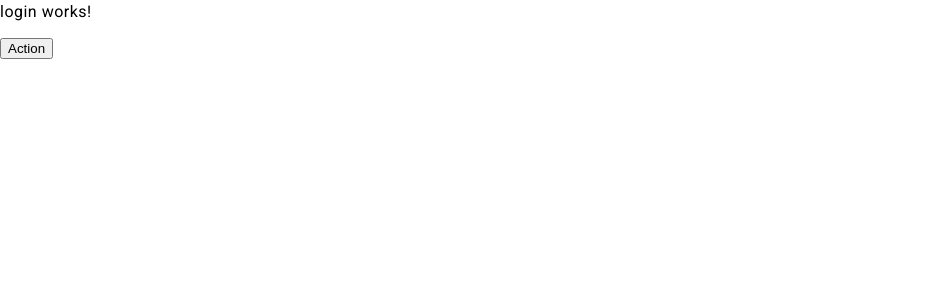
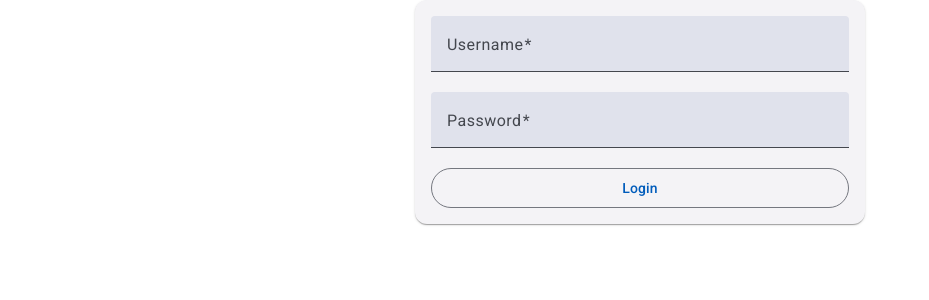
Before and after one commit to GZ123123/learning, an Angular app: page /login in a window 1280 px wide. Shown: the top 300 px of the page, without its empty margins (0-929 px from the left). Built offline with nearby package versions, Linux system fonts and the light colour scheme.

Commit message:
update: login page

```diff
--- a/src/app/(protected)/dashboard/dashboard.module.ts
+++ b/src/app/(protected)/dashboard/dashboard.module.ts
@@ -1,8 +1,9 @@
 import { NgModule } from '@angular/core';
 import { DashboardRoutingModule } from './dashboard-routing.module';
+import { SharedModule } from '../../shared/shared.module';
 
 @NgModule({
   declarations: [],
-  imports: [ DashboardRoutingModule ]
+  imports: [ DashboardRoutingModule, SharedModule ]
 })
 export class DashboardModule { }
--- a/src/app/(protected)/product/product.module.ts
+++ b/src/app/(protected)/product/product.module.ts
@@ -2,10 +2,10 @@ import { NgModule } from '@angular/core';
 import { ProductRoutingModule } from './product-routing.module';
 import { ProductListComponent } from './components/product-list/product-list.component';
 import { ProductItemComponent } from './components/product-item/product-item.component';
-import { TableComponent } from "../../shared/components/table/table.component";
+import { SharedModule } from '../../shared/shared.module';
 
 @NgModule({
   declarations: [ ProductListComponent, ProductItemComponent ],
-  imports: [ProductRoutingModule, TableComponent],
+  imports: [ProductRoutingModule, SharedModule],
 })
 export class ProductModule { }
--- a/src/app/app.component.html
+++ b/src/app/app.component.html
@@ -1 +1,2 @@
+
 <router-outlet></router-outlet>
--- a/src/app/app.module.ts
+++ b/src/app/app.module.ts
@@ -1,12 +1,12 @@
 import { NgModule } from '@angular/core';
-import { SharedModule } from './shared/shared.module';
 import { AppComponent } from './app.component';
 import { AppRoutingModule } from './app-routing.module';
 import { BrowserModule } from '@angular/platform-browser';
+import { BrowserAnimationsModule } from '@angular/platform-browser/animations';
 
 @NgModule({
   declarations: [ AppComponent ],
-  imports: [ BrowserModule, SharedModule, AppRoutingModule ],
+  imports: [ BrowserModule, BrowserAnimationsModule, AppRoutingModule ],
   bootstrap: [ AppComponent ]
 })
 export class AppModule { }
--- a/src/app/auth/auth-routing.ts
+++ b/src/app/auth/auth-routing.ts
@@ -1,11 +1,12 @@
 import { NgModule } from '@angular/core';
 import { RouterModule, Routes } from '@angular/router';
 import { LoginComponent } from './components/login/login.component';
+import { ReactiveFormsModule } from '@angular/forms';
 
 const routes: Routes = [{ path: '', component: LoginComponent }];
 
 @NgModule({
-  imports: [RouterModule.forChild(routes)],
+  imports: [RouterModule.forChild(routes), ReactiveFormsModule],
   exports: [RouterModule]
 })
 export class AuthRoutingModule {}
--- a/src/app/auth/components/login/login.component.html
+++ b/src/app/auth/components/login/login.component.html
@@ -1,3 +1,22 @@
-<p>login works!</p>
+<mat-card>
+  <mat-card-content>
+    <form [formGroup]="formGroup" (ngSubmit)="onSubmit()">
+      <div>
+        <mat-form-field appearance="fill">
+          <mat-label>Username</mat-label>
+          <input formControlName="username" matInput placeholder="Username" placeholder="admin">
+        </mat-form-field>
+      </div>
+      <div>
+        <mat-form-field appearance="fill">
+          <mat-label>Password</mat-label>
+          <input formControlName="password" matInput placeholder="Password" type="password" placeholder="12345">
+        </mat-form-field>
+      </div>
 
-<button mat-button (click)="onClick()">Action</button>
+      <div>
+        <button mat-stroked-button type="submit">Login</button>
+      </div>
+    </form>
+  </mat-card-content>
+</mat-card>
--- a/src/app/auth/components/login/login.component.scss
+++ b/src/app/auth/components/login/login.component.scss
@@ -0,0 +1,12 @@
+mat-card {
+  max-width: 450px;
+  margin: auto;
+}
+
+mat-form-field {
+  width: 100%;
+}
+
+button[mat-stroked-button] {
+  width: 100%;
+}
--- a/src/app/auth/components/login/login.component.ts
+++ b/src/app/auth/components/login/login.component.ts
@@ -1,25 +1,29 @@
 import { Component } from '@angular/core';
 import { AuthService } from '../../../core/services/auth.service';
 import { Router } from '@angular/router';
+import { FormControl, FormGroup, Validators } from '@angular/forms';
 
 @Component({
   selector: 'app-login',
-  standalone: true,
-  imports: [],
   templateUrl: './login.component.html',
   styleUrl: './login.component.scss'
 })
 export class LoginComponent {
+  formGroup = new FormGroup({
+    username: new FormControl('', [Validators.required]),
+    password: new FormControl('', [Validators.required])
+  })
+
   constructor(private authService: AuthService, private router: Router) {
     if(authService.isLoggedIn()) {
       router.navigate(['/'])
     }
   }
 
-  onClick() {
-    this.authService.login(
-      'admin',
-      '1234'
-    )
+  onSubmit() {
+    if(this.formGroup.valid) {
+      const { username, password } = this.formGroup.value
+      this.authService.login(username as string, password as string)
+    }
   }
 }
--- a/src/app/shared/shared.module.ts
+++ b/src/app/shared/shared.module.ts
@@ -1,11 +1,11 @@
 import { NgModule } from '@angular/core';
 import { CommonModule } from '@angular/common';
-import { RouterModule } from '@angular/router';
 import { TableComponent } from './components/table/table.component';
+import { MaterialModule } from './material.module';
 
 @NgModule({
   declarations: [  ],
-  imports: [ CommonModule, RouterModule, TableComponent ],
-  exports: [ CommonModule, RouterModule, TableComponent ]
+  imports: [ CommonModule, MaterialModule, TableComponent ],
+  exports: [ CommonModule, MaterialModule, TableComponent ]
 })
 export class SharedModule { }
```
Also changed, not shown: src/app/auth/auth.module.ts (+5 -2 lines), 1 other file (tests, documents, lock files or other folders).
